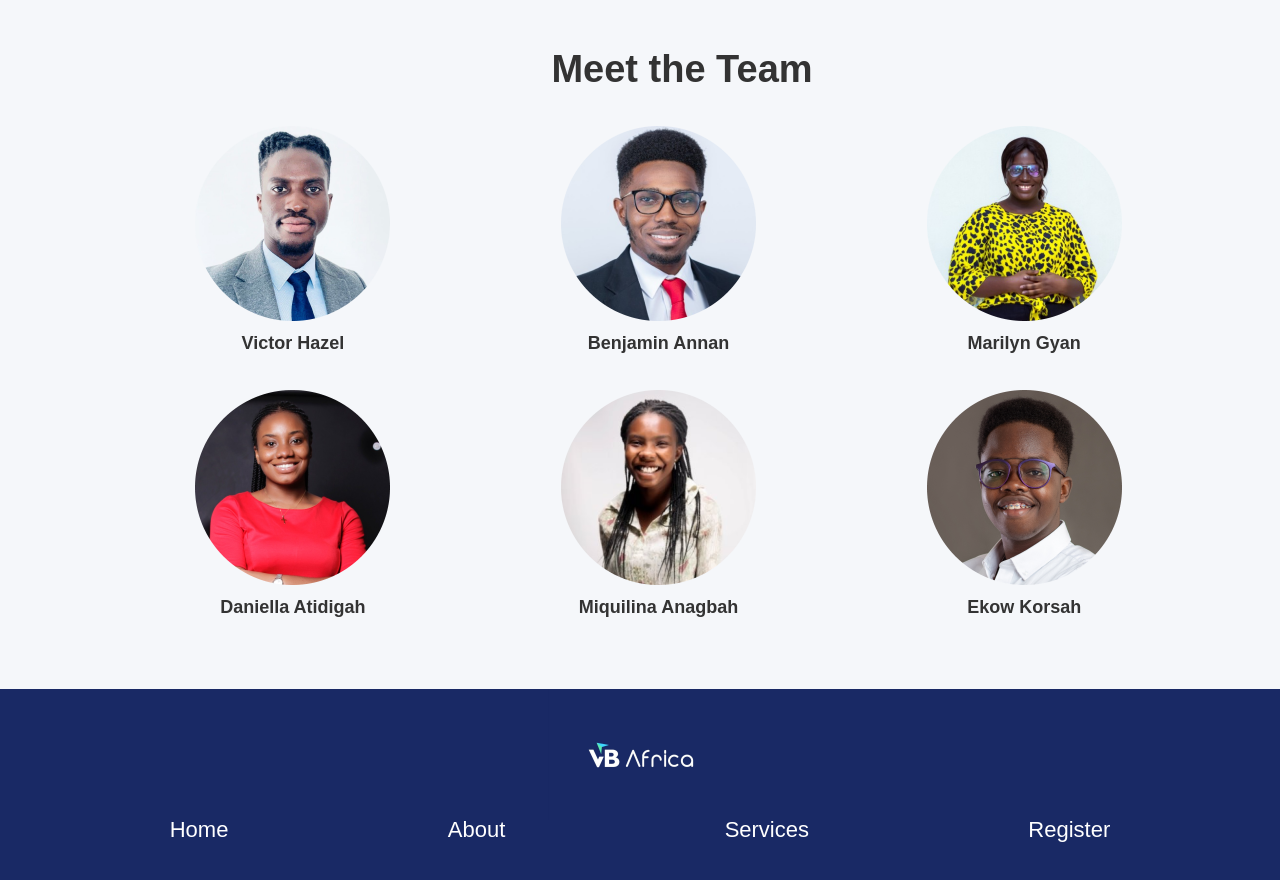
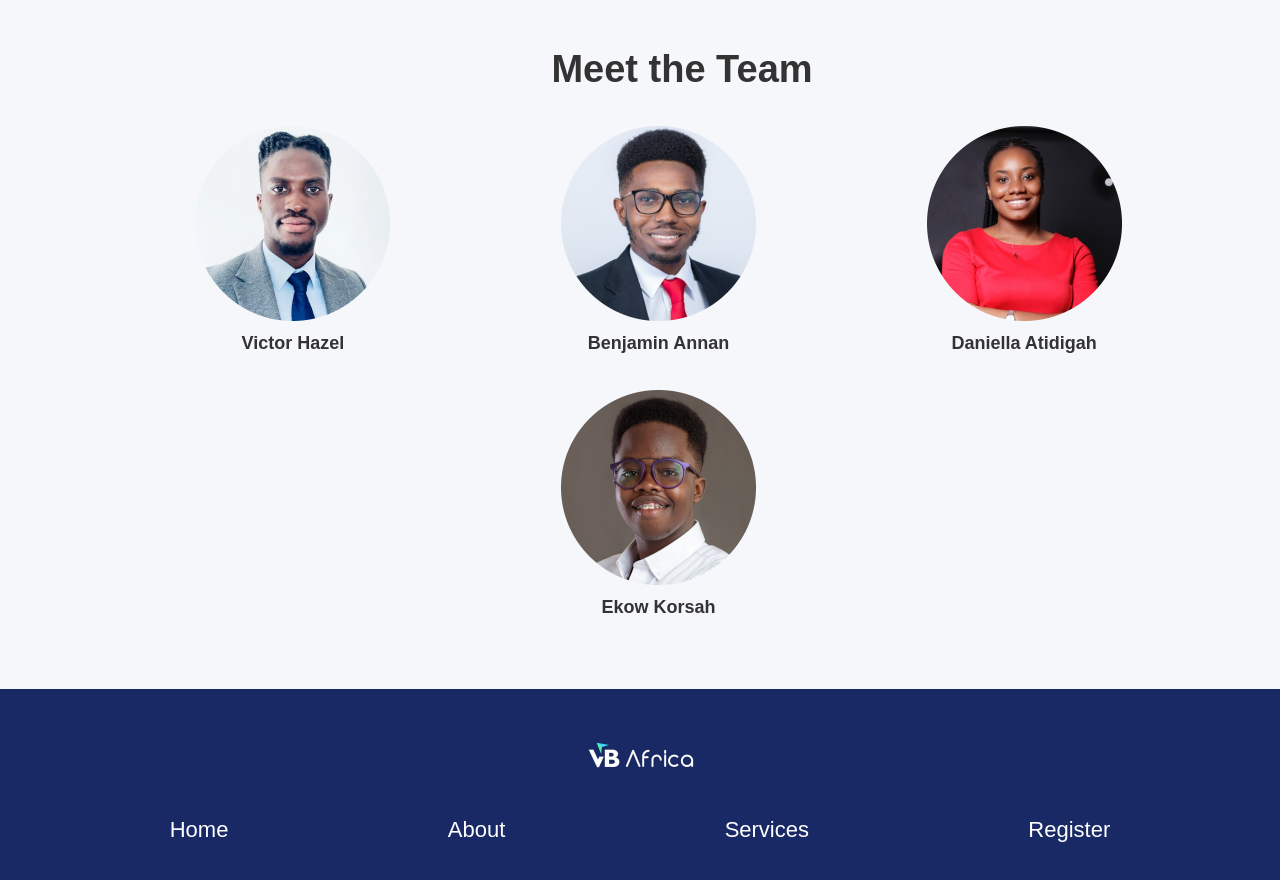
Before and after one commit to ekow-korsah/vbAfrica, a plain HTML site: page index.html in a window 1280 px wide. Shown: the part 1940-2820 px from the top of the page. Drawn offline with nearby package versions, Linux system fonts and the light colour scheme; a script that the page names is missing.

Commit message:
Update index.html

```diff
--- a/index.html
+++ b/index.html
@@ -114,15 +114,15 @@
         <div class="div-block-7 mobile-screen"><img src="images/Frame-1_2.png" loading="lazy" width="195" alt="" class="image-8">
           <h4>Benjamin Annan</h4>
         </div>
-        <div class="div-block-7"><img src="images/Frame-3.png" loading="lazy" width="195" alt="" class="image-8">
+<!--         <div class="div-block-7"><img src="images/Frame-3.png" loading="lazy" width="195" alt="" class="image-8">
           <h4>Marilyn Gyan</h4>
-        </div>
+        </div> -->
         <div class="div-block-7"><img src="images/Frame-2.png" loading="lazy" width="195" alt="" class="image-8">
           <h4>Daniella Atidigah</h4>
         </div>
-        <div class="div-block-7"><img src="images/Frame-4.png" loading="lazy" width="195" alt="" class="image-8">
+<!--         <div class="div-block-7"><img src="images/Frame-4.png" loading="lazy" width="195" alt="" class="image-8">
           <h4>Miquilina Anagbah</h4>
-        </div>
+        </div> -->
         <div class="div-block-7"><img src="images/Frame-1.png" loading="lazy" width="195" alt="" class="image-8">
           <h4>Ekow Korsah</h4>
         </div>
```
